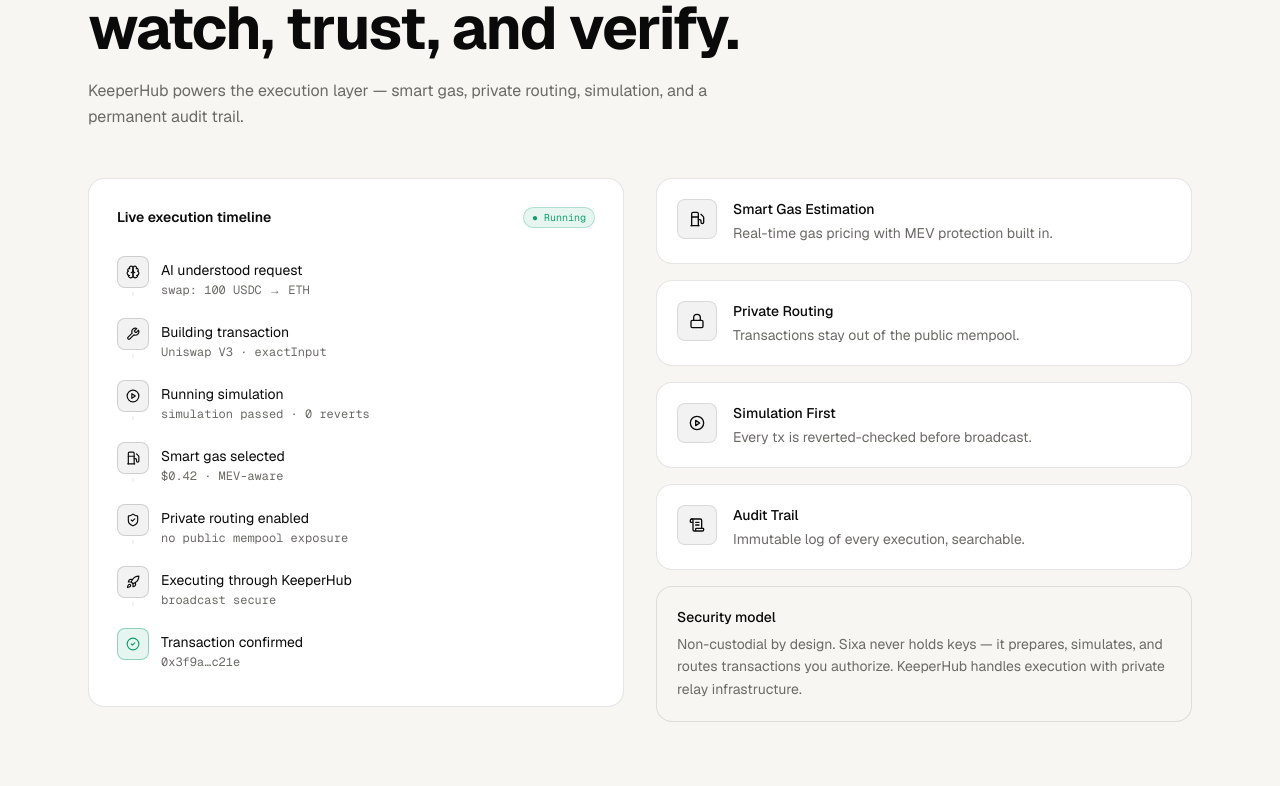
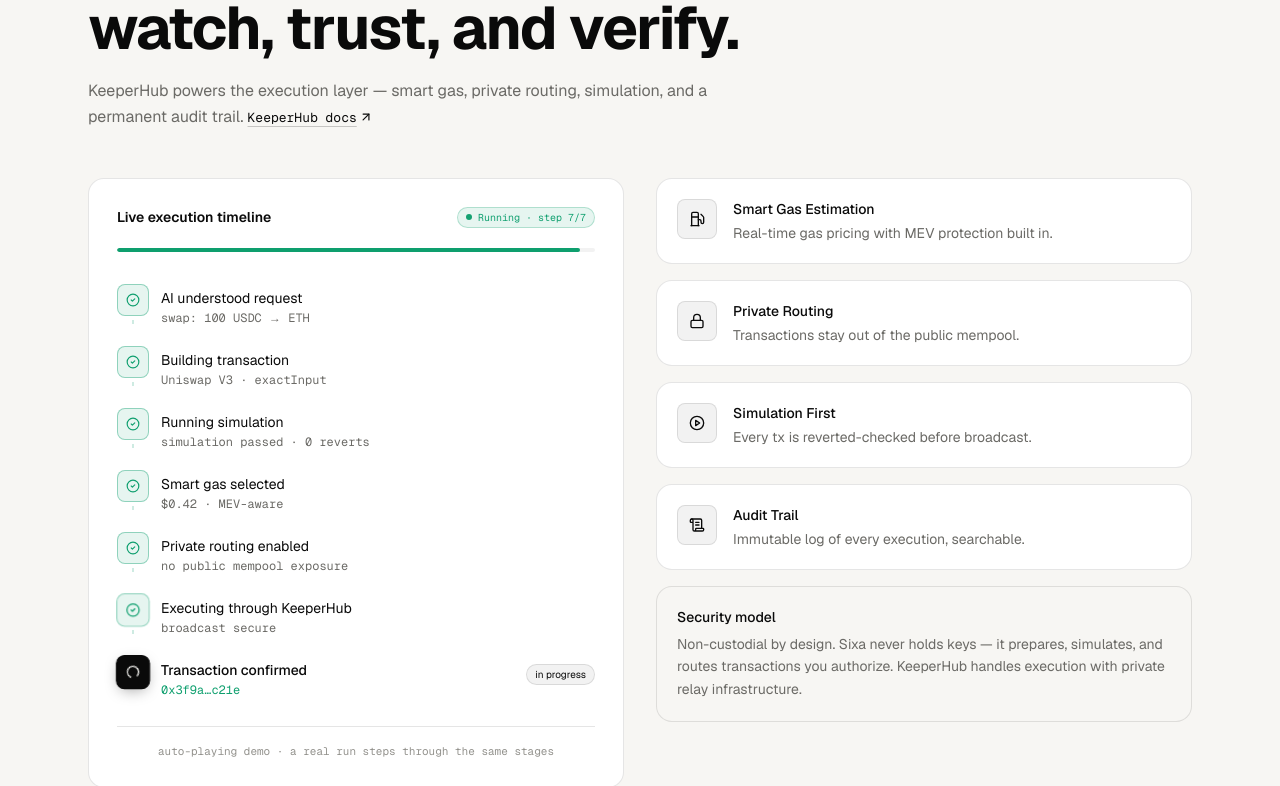
Before and after one commit to Charles-ace/sixa, a Next.js app: page / in a window 1280 px wide. Shown: the part 3303-4089 px from the top of the page. Built offline with nearby package versions, Linux system fonts and the light colour scheme.

Commit message:
feat: animated live execution timeline showcase + keeperhub docs links + caret fix

```diff
--- a/src/components/Footer.tsx
+++ b/src/components/Footer.tsx
@@ -15,6 +15,7 @@
     { label: 'Security', href: '/#mechanism' },
     { label: 'Status', href: '/#status' },
     { label: 'Stack', href: '/#stack' },
+    { label: 'KeeperHub Docs', href: 'https://docs.keeperhub.com', external: true },
     { label: 'FAQ', href: '/#faq' },
   ],
   connect: [
--- a/src/components/landing/ExecutionShowcase.tsx
+++ b/src/components/landing/ExecutionShowcase.tsx
@@ -1,7 +1,11 @@
 'use client';
 
-import { motion } from 'framer-motion';
-import { Brain, Wrench, PlayCircle, Fuel, ShieldCheck, Rocket, CheckCircle2, Lock, ScrollText } from 'lucide-react';
+import { useEffect, useRef, useState } from 'react';
+import { motion, useInView, AnimatePresence } from 'framer-motion';
+import {
+  Brain, Wrench, PlayCircle, Fuel, ShieldCheck, Rocket, CheckCircle2, Lock,
+  ScrollText, ArrowUpRight, Loader2,
+} from 'lucide-react';
 import { cn } from '@/lib/utils';
 
 const timeline = [
@@ -14,6 +18,9 @@
   { icon: CheckCircle2, label: 'Transaction confirmed', detail: '0x3f9a…c21e', delay: 1.05 },
 ];
 
+const STAGE_MS = 1100;
+const HOLD_MS = 1900;
+
 const pillars = [
   { icon: Fuel, title: 'Smart Gas Estimation', description: 'Real-time gas pricing with MEV protection built in.' },
   { icon: Lock, title: 'Private Routing', description: 'Transactions stay out of the public mempool.' },
@@ -22,6 +29,38 @@
 ];
 
 export function ExecutionShowcase() {
+  const timelineRef = useRef<HTMLDivElement>(null);
+  const inView = useInView(timelineRef, { once: true, margin: '-120px' });
+  const [activeIndex, setActiveIndex] = useState(-1);
+
+  useEffect(() => {
+    if (!inView) return;
+    let cancelled = false;
+    let timeout: ReturnType<typeof setTimeout>;
+
+    const run = (start: number) => {
+      if (cancelled) return;
+      setActiveIndex(start);
+      timeout = setTimeout(() => {
+        if (cancelled) return;
+        if (start < timeline.length - 1) {
+          run(start + 1);
+        } else {
+          timeout = setTimeout(() => run(0), HOLD_MS);
+        }
+      }, STAGE_MS);
+    };
+
+    run(0);
+    return () => {
+      cancelled = true;
+      clearTimeout(timeout);
+    };
+  }, [inView]);
+
+  const isRunning = inView && activeIndex >= 0 && activeIndex < timeline.length;
+  const progress = Math.min(((activeIndex + 1) / timeline.length) * 100, 100);
+
   return (
     <section id="execution" className="relative py-20 md:py-28 border-t border-black/10">
       <div className="mx-auto max-w-6xl px-6">
@@ -43,7 +82,15 @@
           className="text-secondary max-w-2xl leading-relaxed mb-12"
         >
           KeeperHub powers the execution layer — smart gas, private routing, simulation,
-          and a permanent audit trail.
+          and a permanent audit trail.{' '}
+          <a
+            href="https://docs.keeperhub.com"
+            target="_blank"
+            rel="noopener noreferrer"
+            className="inline-flex items-center gap-0.5 font-mono text-[13px] text-foreground underline decoration-black/20 underline-offset-4 hover:decoration-foreground transition-colors"
+          >
+            KeeperHub docs <ArrowUpRight className="w-3.5 h-3.5" />
+          </a>
         </motion.p>
 
         <div className="grid lg:grid-cols-2 gap-8 items-start">
@@ -53,16 +100,34 @@
             viewport={{ once: true, margin: '-80px' }}
             transition={{ duration: 0.5 }}
             className="rounded-2xl border border-black/10 bg-white p-7"
+            ref={timelineRef}
           >
             <div className="flex items-center justify-between mb-5">
               <h3 className="font-semibold text-sm">Live execution timeline</h3>
-              <span className="text-[10px] font-mono px-2 py-0.5 rounded-full bg-success/10 text-success border border-success/25">
-                ● Running
+              <span className="text-[10px] font-mono px-2 py-0.5 rounded-full bg-success/10 text-success border border-success/25 flex items-center gap-1.5">
+                <motion.span
+                  className="w-1.5 h-1.5 rounded-full bg-success"
+                  animate={{ opacity: [1, 0.35, 1] }}
+                  transition={{ duration: 1.4, repeat: Infinity, ease: 'easeInOut' }}
+                />
+                {isRunning ? `Running · step ${activeIndex + 1}/${timeline.length}` : 'Running'}
               </span>
             </div>
 
+            <div className="h-1 rounded-full bg-black/5 mb-6 overflow-hidden">
+              <motion.div
+                className="h-full bg-success rounded-full"
+                animate={{ width: `${progress}%` }}
+                transition={{ duration: 0.5, ease: 'easeOut' }}
+              />
+            </div>
+
             <div className="space-y-1">
-              {timeline.map((step, index) => (
+              {timeline.map((step, index) => {
+                const isActive = isRunning && index === activeIndex;
+                const isCompleted = isRunning && index < activeIndex;
+
+                return (
                   <motion.div
                     key={step.label}
                     initial={{ opacity: 0, y: 10 }}
@@ -72,25 +137,81 @@
                     className="flex items-start gap-3 py-2"
                   >
                     <div className="relative flex-shrink-0">
-                    <div className={cn(
-                      'w-8 h-8 rounded-lg border flex items-center justify-center',
-                      index === timeline.length - 1
+                      <motion.div
+                        animate={
+                          isActive
+                            ? { scale: [1, 1.08, 1] }
+                            : { scale: 1 }
+                        }
+                        transition={{ duration: 0.8, repeat: isActive ? Infinity : 0, ease: 'easeInOut' }}
+                        className={cn(
+                          'w-8 h-8 rounded-lg border flex items-center justify-center transition-colors duration-300',
+                          isCompleted
                             ? 'bg-success/10 border-success/40 text-success'
-                        : 'bg-black/5 border-black/15'
-                    )}>
-                      {index === timeline.length - 1 ? <CheckCircle2 className="w-3.5 h-3.5" /> : <step.icon className="w-3.5 h-3.5" />}
-                    </div>
+                            : isActive
+                              ? 'bg-foreground border-foreground text-background shadow-[0_4px_14px_-4px_rgba(0,0,0,0.4)]'
+                              : 'bg-black/5 border-black/15 text-secondary'
+                        )}
+                      >
+                        {isActive ? (
+                          <Loader2 className="w-3.5 h-3.5 animate-spin" />
+                        ) : isCompleted ? (
+                          <CheckCircle2 className="w-3.5 h-3.5" />
+                        ) : (
+                          <step.icon className="w-3.5 h-3.5" />
+                        )}
+                      </motion.div>
                       {index < timeline.length - 1 && (
-                      <div className="absolute left-1/2 -translate-x-1/2 top-9 bottom-[-8px] w-px bg-black/10" />
+                        <motion.div
+                          className={cn(
+                            'absolute left-1/2 -translate-x-1/2 top-9 bottom-[-8px] w-px transition-colors duration-500',
+                            isCompleted || (isActive && isRunning) ? 'bg-success/40' : 'bg-black/10'
+                          )}
+                        />
                       )}
                     </div>
-                  <div className="pt-1">
-                    <p className="text-sm">{step.label}</p>
-                    <p className="text-xs text-secondary font-mono mt-0.5">{step.detail}</p>
+                    <div className="pt-1 flex-1 min-w-0">
+                      <p className={cn(
+                        'text-sm transition-colors duration-300',
+                        isActive ? 'font-medium text-foreground' : isCompleted ? 'text-foreground' : 'text-secondary'
+                      )}>
+                        {step.label}
+                      </p>
+                      <p className={cn(
+                        'text-xs font-mono mt-0.5 transition-colors duration-300',
+                        isActive ? 'text-success' : 'text-secondary'
+                      )}>
+                        {step.detail}
+                      </p>
                     </div>
+                    <AnimatePresence>
+                      {isActive && (
+                        <motion.span
+                          initial={{ opacity: 0, scale: 0.8 }}
+                          animate={{ opacity: 1, scale: 1 }}
+                          exit={{ opacity: 0, scale: 0.8 }}
+                          className="mt-2 text-[10px] px-2 py-0.5 rounded-full bg-black/5 text-foreground border border-black/10 flex-shrink-0"
+                        >
+                          in progress
+                        </motion.span>
+                      )}
+                    </AnimatePresence>
                   </motion.div>
-              ))}
+                );
+              })}
             </div>
+
+            <motion.div
+              initial={{ opacity: 0 }}
+              whileInView={{ opacity: 1 }}
+              viewport={{ once: true }}
+              transition={{ delay: 1.2 }}
+              className="mt-5 pt-4 border-t border-black/10"
+            >
+              <p className="text-[11px] font-mono text-muted text-center">
+                auto-playing demo · a real run steps through the same stages
+              </p>
+            </motion.div>
           </motion.div>
 
           <motion.div
@@ -107,7 +228,7 @@
                 whileInView={{ opacity: 1, y: 0 }}
                 viewport={{ once: true }}
                 transition={{ delay: 0.15 + index * 0.08 }}
-                className="rounded-2xl border border-black/10 bg-white p-5 hover:border-black/30 transition-colors flex items-start gap-4"
+                className="rounded-2xl border border-black/10 bg-white p-5 card-hover flex items-start gap-4"
               >
                 <div className="flex-shrink-0 w-10 h-10 rounded-lg bg-black/5 border border-black/10 flex items-center justify-center">
                   <pillar.icon className="w-4 h-4" />
--- a/src/components/landing/LetterReveal.tsx
+++ b/src/components/landing/LetterReveal.tsx
@@ -41,14 +41,21 @@
   showCaret?: boolean;
   ariaLabel?: string;
 }) {
+  const visible = text.slice(0, visibleCount);
+  const hidden = text.slice(visibleCount);
   return (
     <span aria-label={ariaLabel}>
-      {text.split('').map((ch, i) => (
-        <span key={i} className={cn('whitespace-pre', i >= visibleCount && 'opacity-0')}>
+      {visible.split('').map((ch, i) => (
+        <span key={i} className="whitespace-pre">
           {ch === ' ' ? '\u00A0' : ch}
         </span>
       ))}
       {showCaret && <Caret />}
+      {hidden.split('').map((ch, i) => (
+        <span key={i} className="whitespace-pre opacity-0">
+          {ch === ' ' ? '\u00A0' : ch}
+        </span>
+      ))}
     </span>
   );
 }
--- a/src/components/landing/SecurityProofs.tsx
+++ b/src/components/landing/SecurityProofs.tsx
@@ -76,6 +76,18 @@
         >
           Read the source on GitHub <ArrowUpRight className="w-4 h-4" />
         </motion.a>
+        <motion.a
+          initial={{ opacity: 0 }}
+          whileInView={{ opacity: 1 }}
+          viewport={{ once: true }}
+          transition={{ delay: 0.45 }}
+          href="https://docs.keeperhub.com"
+          target="_blank"
+          rel="noopener noreferrer"
+          className="mt-8 ml-6 inline-flex items-center gap-1.5 text-sm text-secondary hover:text-foreground transition-colors font-mono"
+        >
+          KeeperHub documentation <ArrowUpRight className="w-4 h-4" />
+        </motion.a>
       </div>
     </section>
   );
```
Lines whose indentation alone changed are shown as unchanged.
